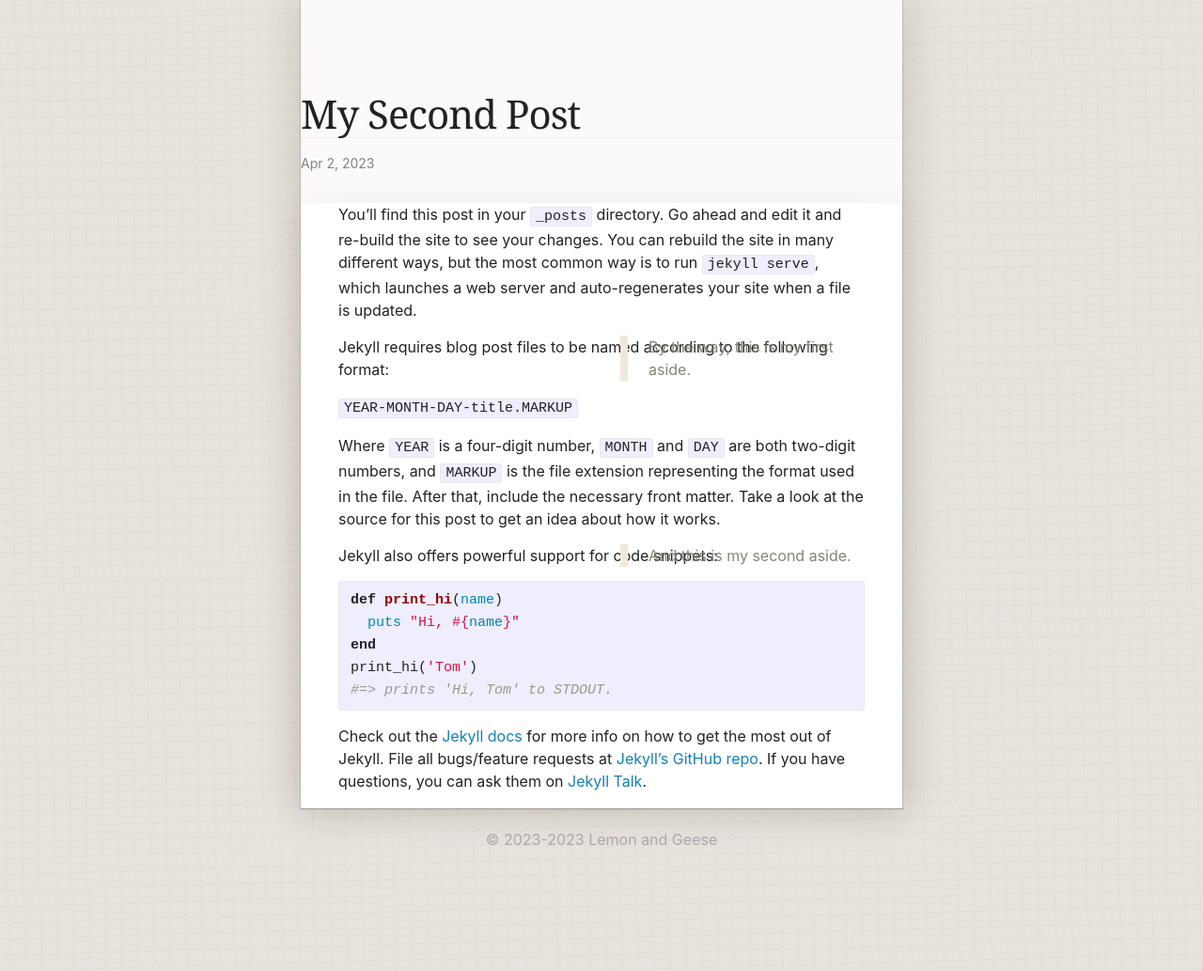
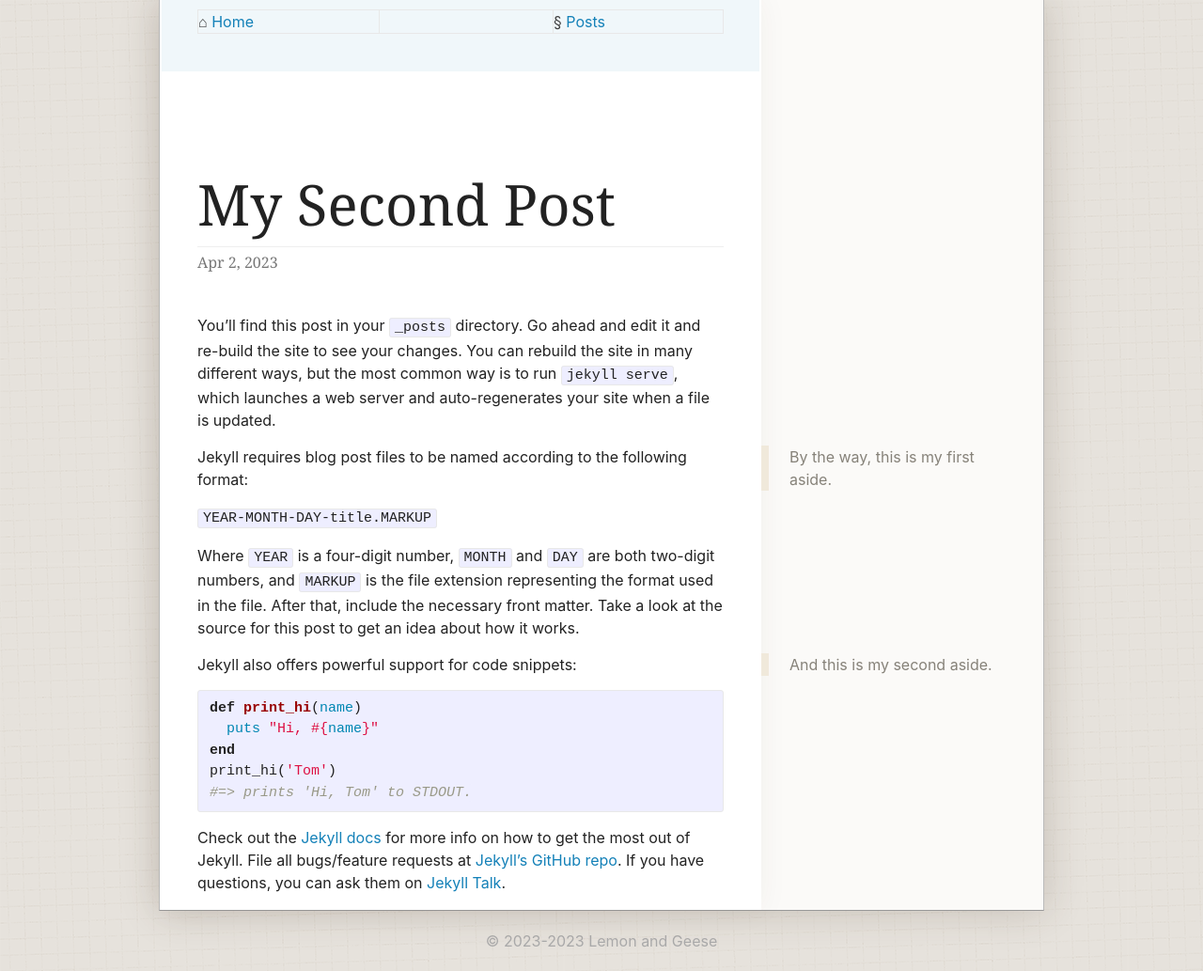
Before and after one commit to Lemongeese/lemongeese.github.io, a Jekyll site: the page built from _posts/2023-04-02-second-post.markdown, in a window 1280 px wide. Shown: the whole page at 94% size. Built offline with Jekyll 4.4.1, drawn with Linux system fonts in a browser that asks for light colours; before the commit the page ends 925 px from its top, so only the background shows below that.

Commit message:
nav, header, content, and first draft of aside implemented

```diff
--- a/_layouts/post.html
+++ b/_layouts/post.html
@@ -2,8 +2,60 @@
 layout: default
 ---
 
+<div class="post-sidebar">
+  <div class="post-content">
+    <!-- home page at top, then header for title, with date along the bottom. finally content -->
+
+    <!-- home page and posts/content nav at top-->
+    <nav class="top">
+      <table>
+        <tbody>
+
+          <tr>
+            <!--Home-->
+            <td>
+              ⌂
+              <a href="/">
+                Home
+              </a>
+            </td>
+            <td class="gap"> </td>
+            <!--Posts/Table of contents-->
+            <td>
+              §
+              <a href="/">Posts</a>
+            </td>
+          </tr>
+
+        </tbody>
+      </table>
+    </nav>
+
+    <!-- header for title and date along the bottom -->
+    <h1>{{ page.title | escape }}</h1>
+    <h1 class="date">
+      <time class="dt-published" datetime="{{ page.date | date_to_xmlschema }}" itemprop="datePublished">
+        {%- assign date_format = site.minima.date_format | default: "%b %-d, %Y" -%}
+        {{ page.date | date: date_format }}
+      </time>
+    </h1>
+
+    <!-- the actual content now. need to figure out how get excerpts though -->
+    {{ content }}
+
+  </div>
+</div>
+
+
+
+
+
+
+<!--
 <body id="top" class="post-body">
-  <div class="post-div-main"> <!-- class names can be found in the _layouts.scss file, located in _sass > minima-->
+
+  <div class="post-div-main"> class names can be found in the _layouts.scss file, located in _sass > minima
+
 
     <header class="post-header">
       <h1 class="post-title p-name" itemprop="name headline">{{ page.title | escape }}</h1>
@@ -16,11 +68,13 @@ layout: default
           • <span itemprop="author" itemscope itemtype="http://schema.org/Person"><span class="p-author h-card" itemprop="name">{{ page.author }}</span></span>
         {%- endif -%}</p>
     </header>
-
     <div class="post-content"> {{ content }} </div>
 
+
   </div>
-</body>
+
+
+</body> -->
 
 <!--
 <article class="post h-entry" itemscope itemtype="http://schema.org/BlogPosting">
```
